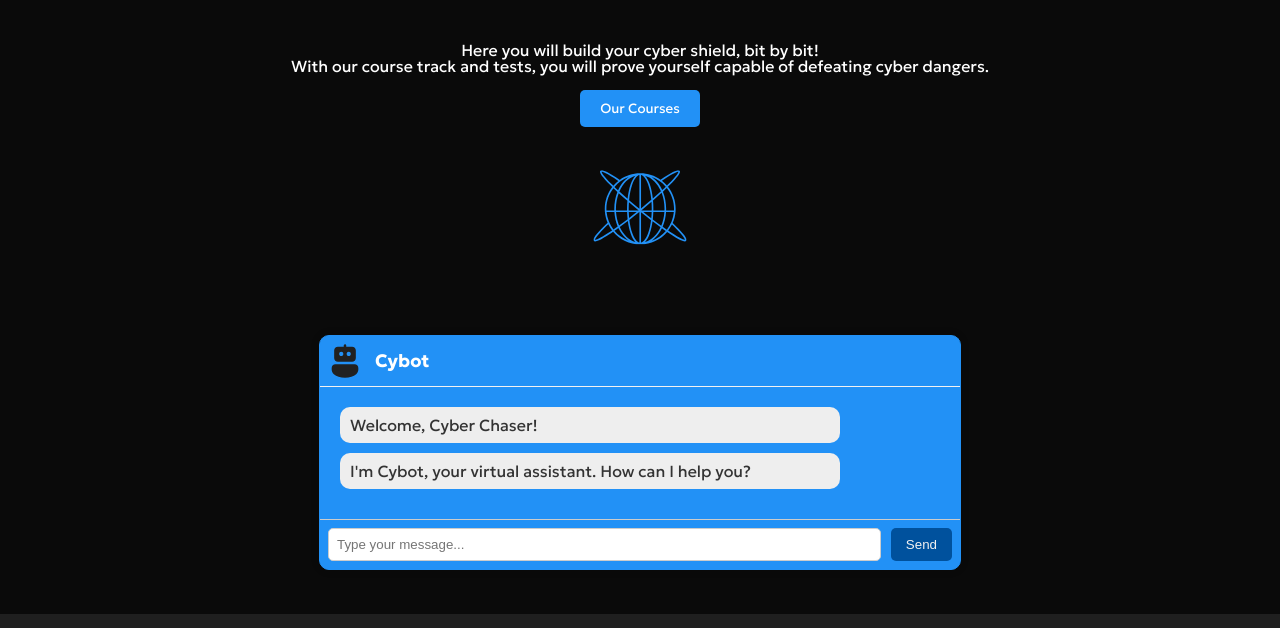
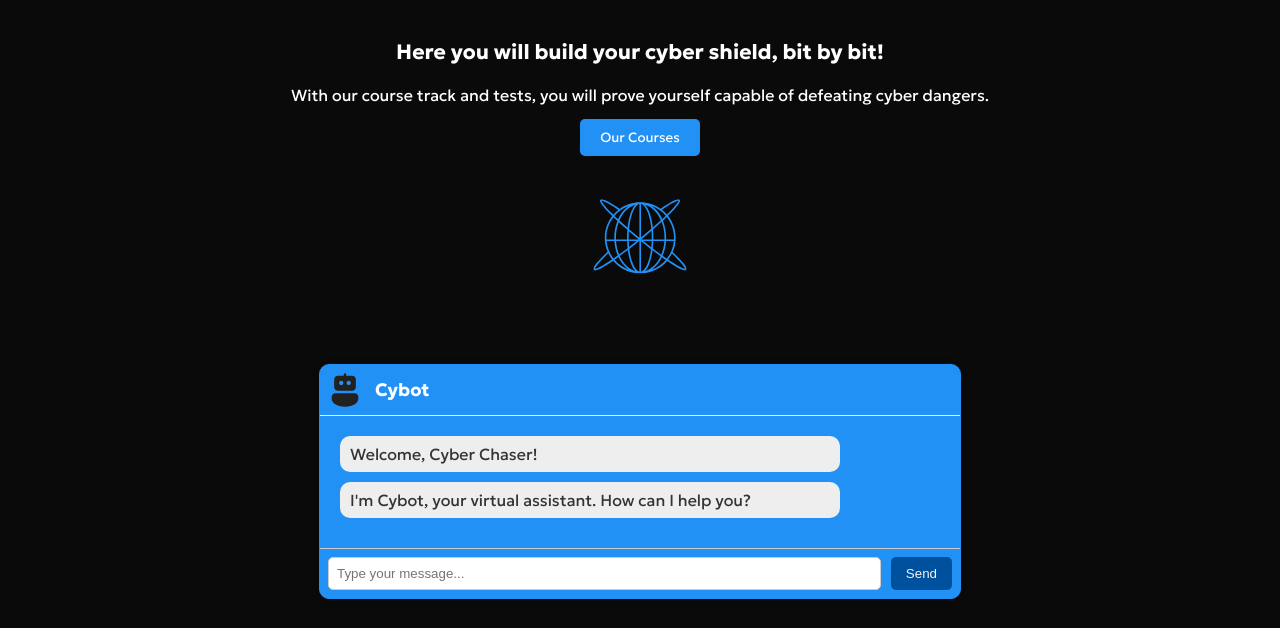
Before and after one commit to Cyber-Chase/Frontend, a plain HTML site: page index.html in a window 1280 px wide. Shown: the part 206-834 px from the top of the page. Drawn offline with Linux system fonts and the light colour scheme; files whose address does not match are found by name.

Commit message:
:update: Updated home.css.

```diff
--- a/css/home.css
+++ b/css/home.css
@@ -137,6 +137,10 @@ main {
 
 #slogan {
     text-align: center;
+    font-size: 130%;
+    font-weight: bold;
+
+    margin-bottom: 3vh;
 }
 
 .home-description {
```
